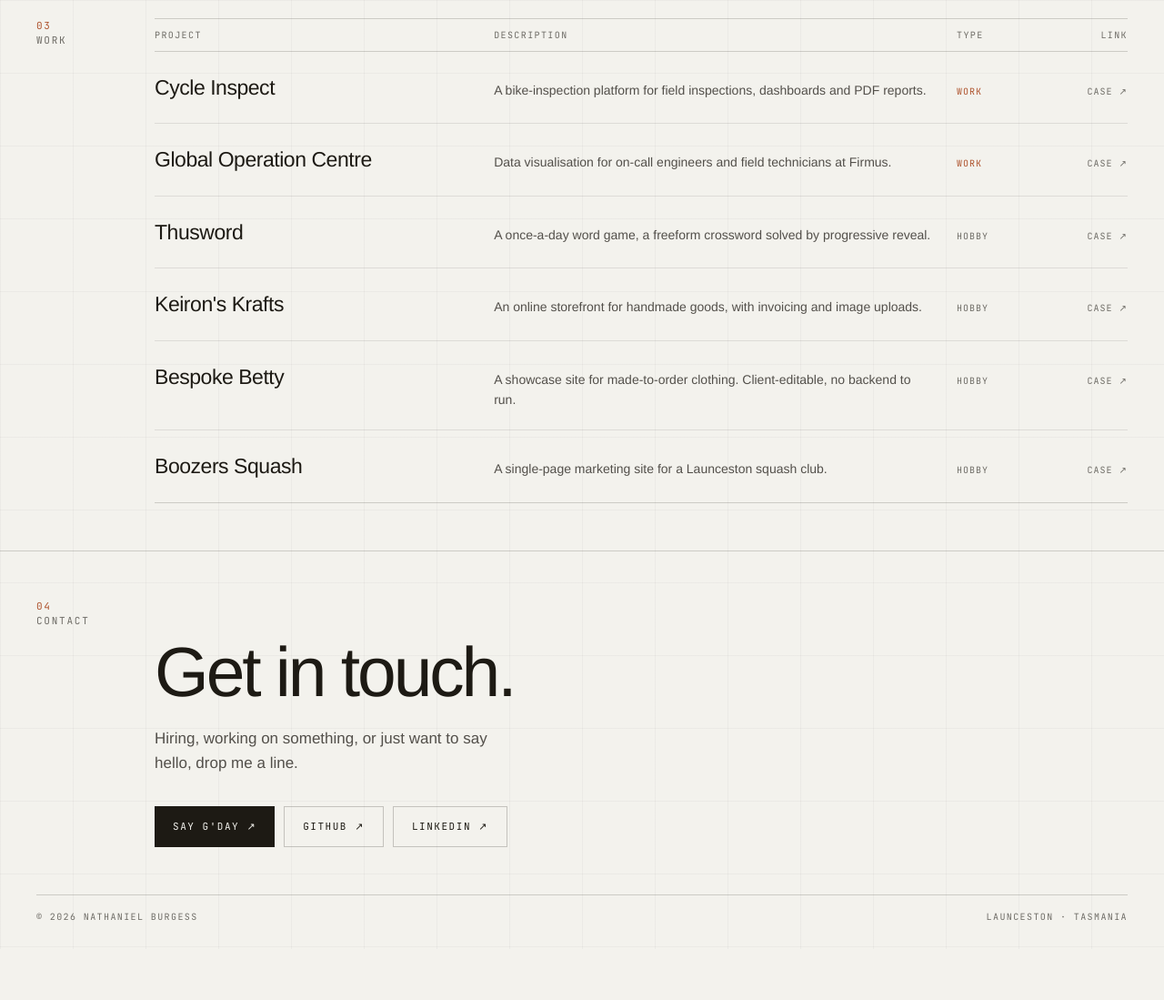
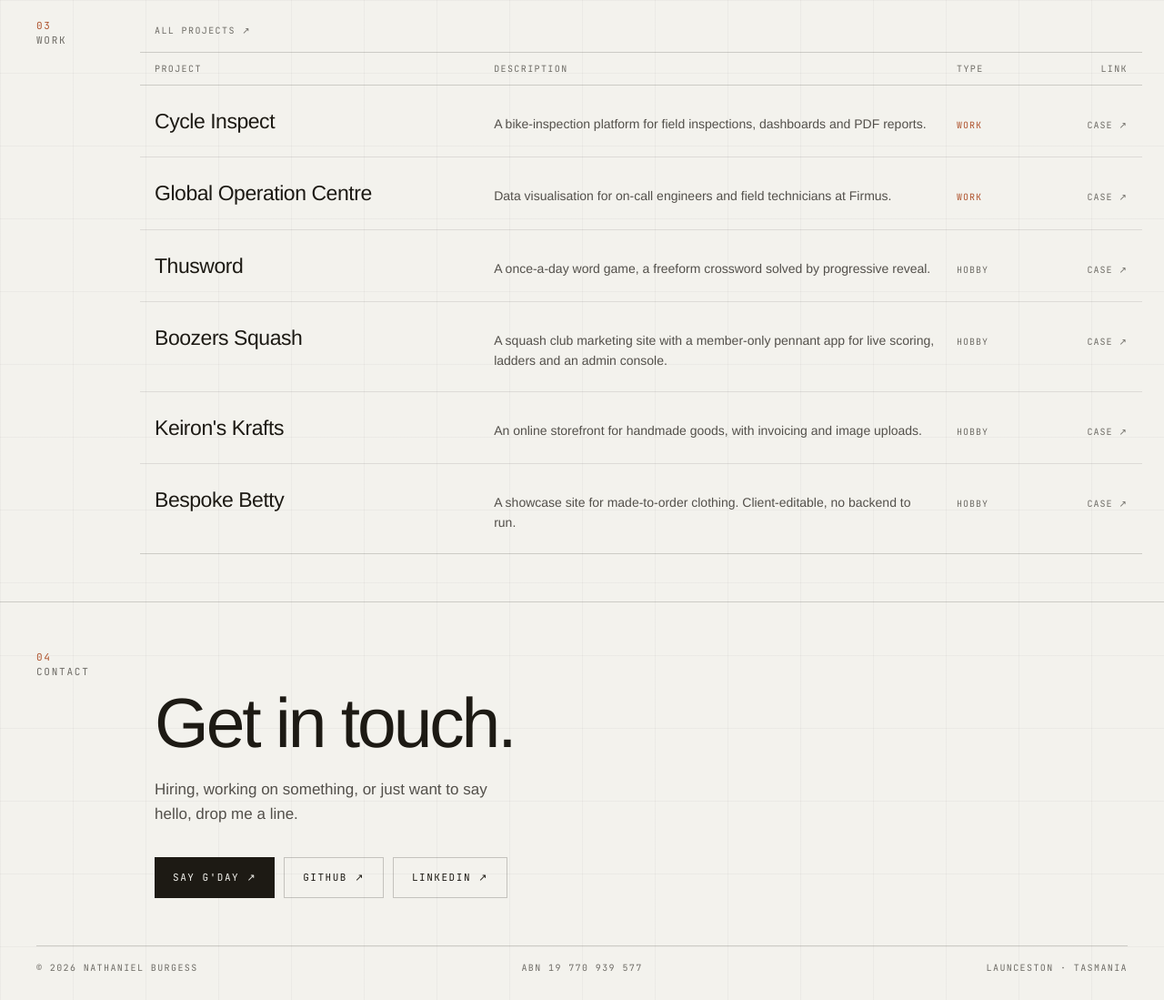
Before and after one commit to npburgess/npb, an Astro site: page / in a window 1280 px wide. Shown: the part 1600-2699 px from the top of the page at 91% size. Before the commit the page ends 2643 px from the top, so only its background shows below. Built offline with nearby package versions, Linux system fonts and the light colour scheme; Astro itself is replaced by a stand-in of ours.

Commit message:
UI + nav: footer ABN, trailing-slash links, All projects/Home links, responsive hero, scroll fixes
Footer: centered linked ABN line (3-col grid). Nav anchors get scroll-margin-top so sections clear the fixed nav. Hero: tablet splits spec box + portrait 50/50, portrait full-width on mobile. Work rows: horizontal padding so the hover tint isn't flush-left. Added 'All projects' link atop the home work section and a 'Home' link on the projects index. All internal /projects links now use trailing slashes (stops 301 hops that showed as GSC redirect errors). Reordered work list (Boozers above Keiron's) on both pages. Scroll-to-top raised above the footer.

```diff
--- a/src/components/BackToTop.astro
+++ b/src/components/BackToTop.astro
@@ -11,7 +11,7 @@
 	.to-top {
 		position: fixed;
 		right: clamp(18px, 3.5vw, 40px);
-		bottom: clamp(18px, 3.5vw, 40px);
+		bottom: clamp(72px, 9vw, 96px);
 		z-index: 40;
 		width: 42px;
 		height: 42px;
--- a/src/components/Footer.astro
+++ b/src/components/Footer.astro
@@ -4,8 +4,14 @@ const year = new Date().getFullYear();
 
 <footer class="site-footer">
 	<div class="inner">
-		<span>© {year} Nathaniel Burgess</span>
-		<span>Launceston · Tasmania</span>
+		<span class="left">© {year} Nathaniel Burgess</span>
+		<span class="mid">
+			<a
+				href="https://abr.business.gov.au/ABN/View?abn=19770939577"
+				target="_blank"
+				rel="noopener noreferrer">ABN 19 770 939 577</a>
+		</span>
+		<span class="right">Launceston · Tasmania</span>
 	</div>
 </footer>
 
@@ -14,16 +20,42 @@ const year = new Date().getFullYear();
 		padding: 0 clamp(18px, 3.5vw, 40px);
 	}
 	.inner {
-		display: flex;
-		justify-content: space-between;
-		flex-wrap: wrap;
-		gap: 12px;
-		padding: 16px 0 28px;
+		align-items: center;
 		border-top: 1px solid var(--line);
 		color: var(--muted);
+		display: grid;
 		font-family: var(--font-mono);
 		font-size: 10px;
+		gap: 12px;
+		grid-template-columns: 1fr auto 1fr;
 		letter-spacing: 0.14em;
+		padding: 16px 0 28px;
 		text-transform: uppercase;
 	}
+	.left {
+		text-align: left;
+	}
+	.mid {
+		text-align: center;
+	}
+	.right {
+		text-align: right;
+	}
+	.mid a {
+		color: inherit;
+		text-decoration: none;
+	}
+	.mid a:hover {
+		color: var(--accent);
+	}
+	@media (max-width: 560px) {
+		.inner {
+			grid-template-columns: 1fr;
+			text-align: center;
+		}
+		.left,
+		.right {
+			text-align: center;
+		}
+	}
 </style>
--- a/src/pages/404.astro
+++ b/src/pages/404.astro
@@ -9,7 +9,7 @@ import Base from "../layouts/Base.astro";
 		<p class="nf-p">This page may have moved, or it never existed.</p>
 		<div class="nf-links">
 			<a class="btn btn-solid" href="/">← Home</a>
-			<a class="btn btn-ghost" href="/projects">View projects</a>
+			<a class="btn btn-ghost" href="/projects/">View projects</a>
 		</div>
 	</section>
 </Base>
--- a/src/pages/index.astro
+++ b/src/pages/index.astro
@@ -14,12 +14,12 @@ const path = [
 
 // Work — paid work first, then hobby. Descriptions tuned for the table rhythm.
 const work = [
-	{ name: "Cycle Inspect", desc: "A bike-inspection platform for field inspections, dashboards and PDF reports.", type: "work", href: "/projects/compass" },
-	{ name: "Global Operation Centre", desc: "Data visualisation for on-call engineers and field technicians at Firmus.", type: "work", href: "/projects/global-operation-centre" },
-	{ name: "Thusword", desc: "A once-a-day word game, a freeform crossword solved by progressive reveal.", type: "hobby", href: "/projects/thusword" },
-	{ name: "Keiron's Krafts", desc: "An online storefront for handmade goods, with invoicing and image uploads.", type: "hobby", href: "/projects/keirons-krafts" },
-	{ name: "Bespoke Betty", desc: "A showcase site for made-to-order clothing. Client-editable, no backend to run.", type: "hobby", href: "/projects/bespoke-betty" },
-	{ name: "Boozers Squash", desc: "A single-page marketing site for a Launceston squash club.", type: "hobby", href: "/projects/boozers" }
+	{ name: "Cycle Inspect", desc: "A bike-inspection platform for field inspections, dashboards and PDF reports.", type: "work", href: "/projects/compass/" },
+	{ name: "Global Operation Centre", desc: "Data visualisation for on-call engineers and field technicians at Firmus.", type: "work", href: "/projects/global-operation-centre/" },
+	{ name: "Thusword", desc: "A once-a-day word game, a freeform crossword solved by progressive reveal.", type: "hobby", href: "/projects/thusword/" },
+	{ name: "Boozers Squash", desc: "A squash club marketing site with a member-only pennant app for live scoring, ladders and an admin console.", type: "hobby", href: "/projects/boozers/" },
+	{ name: "Keiron's Krafts", desc: "An online storefront for handmade goods, with invoicing and image uploads.", type: "hobby", href: "/projects/keirons-krafts/" },
+	{ name: "Bespoke Betty", desc: "A showcase site for made-to-order clothing. Client-editable, no backend to run.", type: "hobby", href: "/projects/bespoke-betty/" }
 ];
 
 const stack = ["Typescript", "React", "Astro", "Python", "Postgres", "A11y", "Claude Code"];
@@ -123,6 +123,7 @@ const stack = ["Typescript", "React", "Astro", "Python", "Postgres", "A11y", "Cl
 	<section id="work" class="section railed">
 		<div class="rail"><span class="num">03</span><br /><span class="lbl">WORK</span></div>
 		<div class="rail-body work-body">
+			<a class="work-all" href="/projects/">All projects ↗</a>
 			<div class="worktable">
 				<div class="workrow head">
 					<span>Project</span><span>Description</span><span>Type</span><span class="r">Link</span>
@@ -327,6 +328,20 @@ const stack = ["Typescript", "React", "Astro", "Python", "Postgres", "A11y", "Cl
 		flex-wrap: wrap;
 		gap: 6px;
 	}
+	.work-all {
+		color: var(--muted);
+		display: inline-block;
+		font-family: var(--font-mono);
+		font-size: 10px;
+		letter-spacing: 0.14em;
+		margin-bottom: 16px;
+		text-decoration: none;
+		text-transform: uppercase;
+		transition: color 0.2s ease;
+	}
+	.work-all:hover {
+		color: var(--accent);
+	}
 
 	/* ---- 04 contact ---- */
 	.contact-body {
@@ -353,8 +368,10 @@ const stack = ["Typescript", "React", "Astro", "Python", "Postgres", "A11y", "Cl
 	}
 
 	/* ---- responsive ---- */
+	/* tablet: head + lede full width; spec box and portrait split the row 50/50 */
 	@media (max-width: 900px) {
-		.hero-grid > * {
+		.hero-head,
+		.hero-lede {
 			grid-column: 1 / span 12;
 			border-left: 0;
 		}
@@ -362,7 +379,12 @@ const stack = ["Typescript", "React", "Astro", "Python", "Postgres", "A11y", "Cl
 			padding-right: 0;
 		}
 		.hero-spec {
-			padding-right: 0;
+			grid-column: 1 / span 6;
+			padding-right: 24px;
+		}
+		.hero-portrait {
+			grid-column: 7 / span 6;
+			min-height: clamp(320px, 46vw, 480px);
 		}
 		.path-grid {
 			grid-template-columns: 1fr 1fr;
@@ -374,4 +396,17 @@ const stack = ["Typescript", "React", "Astro", "Python", "Postgres", "A11y", "Cl
 			grid-template-columns: 1fr;
 		}
 	}
+
+	/* mobile: everything stacks full width; portrait goes full-bleed of the column */
+	@media (max-width: 600px) {
+		.hero-spec,
+		.hero-portrait {
+			grid-column: 1 / span 12;
+			border-left: 0;
+			padding-right: 0;
+		}
+		.hero-portrait {
+			min-height: clamp(360px, 90vw, 560px);
+		}
+	}
 </style>
--- a/src/pages/projects/[slug].astro
+++ b/src/pages/projects/[slug].astro
@@ -21,7 +21,7 @@ const displayUrl = (u?: string) => (u ? u.replace(/^https?:\/\/(www\.)?/, "").re
 	<section class="section case-section">
 		<div class:list={["case-grid", { "has-preview": cover }]}>
 			<article class="case">
-				<a class="back label" href="/projects">← All projects</a>
+				<a class="back label" href="/projects/">← All projects</a>
 
 				<div class="case-head">
 					<h1 class="case-h1">{title}</h1>
--- a/src/pages/projects/index.astro
+++ b/src/pages/projects/index.astro
@@ -3,7 +3,7 @@ import { getCollection } from "astro:content";
 import Base from "../../layouts/Base.astro";
 
 // Paid work first, then hobby — matches the home page order.
-const order = ["compass", "global-operation-centre", "thusword", "keirons-krafts", "bespoke-betty", "boozers"];
+const order = ["compass", "global-operation-centre", "thusword", "boozers", "keirons-krafts", "bespoke-betty"];
 const projects = (await getCollection("projects", ({ data }) => !data.draft)).sort(
 	(a, b) => order.indexOf(a.id) - order.indexOf(b.id)
 );
@@ -13,6 +13,7 @@ const projects = (await getCollection("projects", ({ data }) => !data.draft)).so
 	<section class="section railed projects">
 		<div class="rail"><span class="num">—</span><br /><span class="lbl">WORK</span></div>
 		<div class="rail-body">
+			<a class="back label" href="/">← Home</a>
 			<h1 class="projects-h1">All projects.</h1>
 			<div class="worktable">
 				<div class="workrow head">
@@ -20,7 +21,7 @@ const projects = (await getCollection("projects", ({ data }) => !data.draft)).so
 				</div>
 				{
 					projects.map((p) => (
-						<a class="workrow" href={`/projects/${p.id}`} aria-label={p.data.title}>
+						<a class="workrow" href={`/projects/${p.id}/`} aria-label={p.data.title}>
 							<span class="name">{p.data.title}</span>
 							<span class="desc">{p.data.summary}</span>
 							<span class={`type-tag ${p.data.type}`}>{p.data.type}</span>
@@ -37,6 +38,13 @@ const projects = (await getCollection("projects", ({ data }) => !data.draft)).so
 	.rail-body {
 		padding: 52px 0;
 	}
+	.back {
+		display: inline-block;
+		margin-bottom: 24px;
+	}
+	.back:hover {
+		color: var(--accent);
+	}
 	.projects-h1 {
 		margin: 0 0 34px;
 		font-size: clamp(40px, 6vw, 72px);
--- a/src/styles/global.css
+++ b/src/styles/global.css
@@ -47,6 +47,10 @@ html[data-theme="dark"] {
 }
 html {
 	scroll-behavior: smooth;
+}
+/* Anchor targets land clear of the fixed nav instead of tucking under it. */
+section[id] {
+	scroll-margin-top: 88px;
 }
 body {
 	background: var(--bg);
@@ -192,6 +196,7 @@ a:hover {
 /* ---- work table (shared by home + /projects) ---- */
 .worktable {
 	--work-cols: 1.1fr 1.5fr 88px 100px;
+	margin-inline: -16px;
 }
 .workrow {
 	display: grid;
@@ -206,7 +211,7 @@ a:hover {
 	font-size: 10px;
 	letter-spacing: 0.14em;
 	text-transform: uppercase;
-	padding: 10px 0;
+	padding: 10px 16px;
 }
 .workrow.head .r {
 	text-align: right;
@@ -214,7 +219,7 @@ a:hover {
 a.workrow {
 	border-bottom: 1px solid var(--line-soft);
 	color: var(--fg);
-	padding: 22px 0;
+	padding: 22px 16px;
 }
 a.workrow:last-child {
 	border-bottom: 1px solid var(--line);
```
